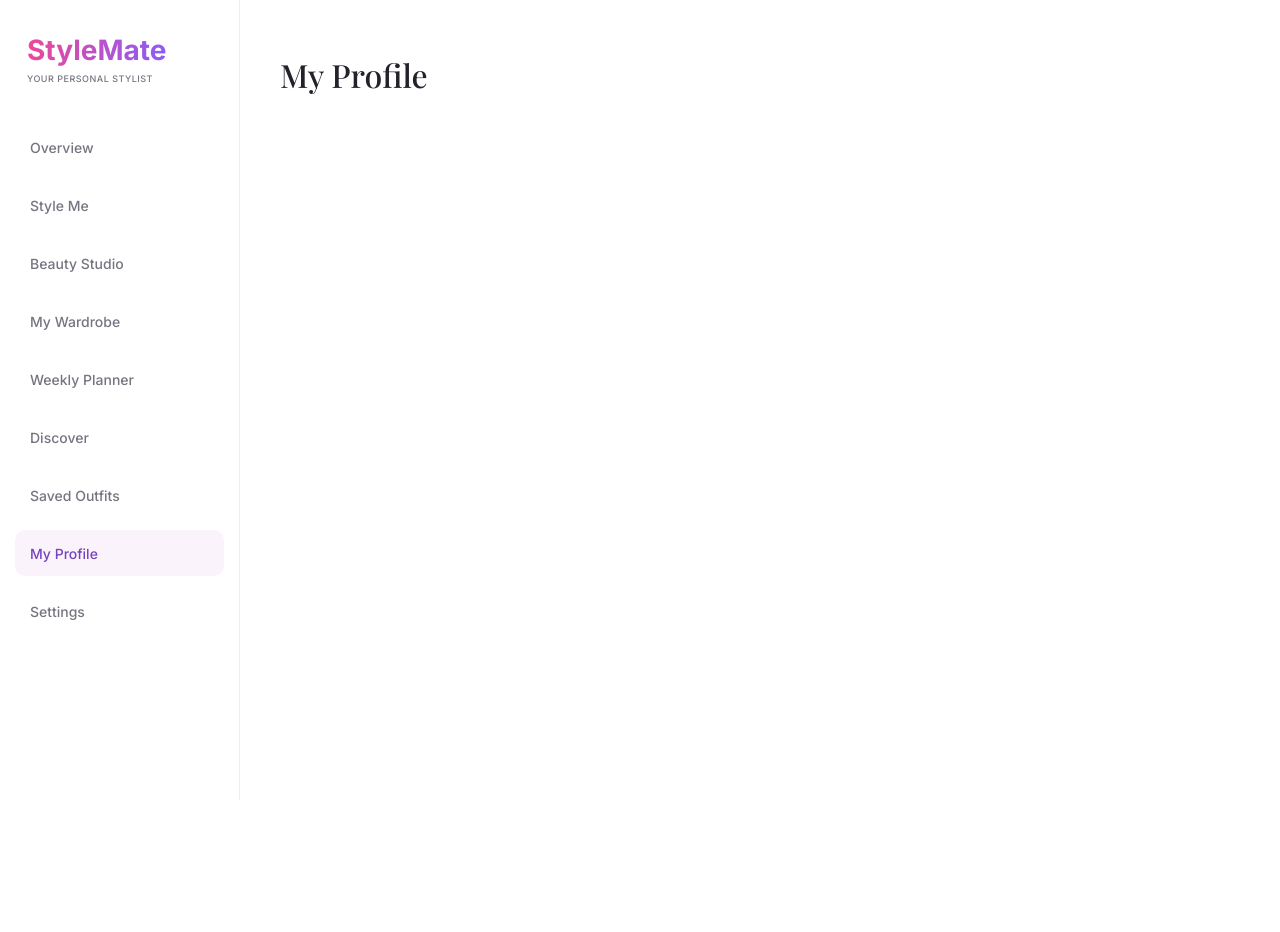
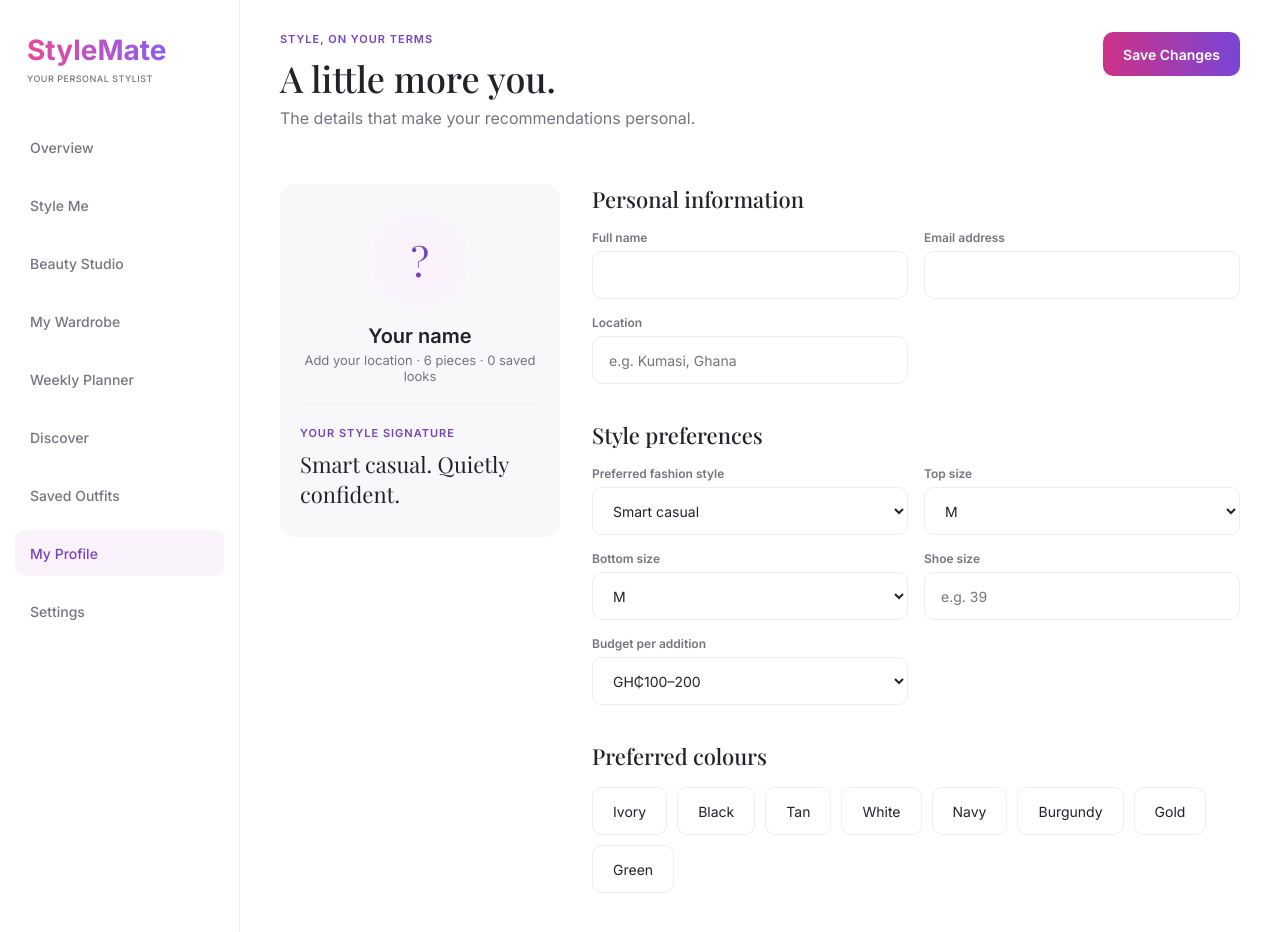
Before and after one commit to DavidaChamah/Stylemate, a React (Vite) app in the folder frontend/: page /profile in a window 1280 px wide. Shown: the top 932 px of the page. Before the commit the page ends 800 px from the top, so only its background shows below. Built offline with nearby package versions, Linux system fonts and the light colour scheme.

Commit message:
Build Profile page

```diff
--- a/frontend/src/index.css
+++ b/frontend/src/index.css
@@ -451,3 +451,86 @@ h1, h2, h3 { font-family: var(--font-heading); font-weight: 500; }
 .empty-state p { margin: 0 0 20px; font-size: 14px; color: var(--muted-2); }
 
 .link-btn:disabled { color: var(--success-text); cursor: default; }
+
+.profile {
+  display: grid;
+  grid-template-columns: 280px 1fr;
+  gap: 32px;
+  align-items: start;
+  margin-top: 28px;
+}
+@media (max-width: 800px) {
+  .profile { grid-template-columns: 1fr; }
+}
+
+.profile-card {
+  padding: 28px 20px;
+  text-align: center;
+  background: var(--panel);
+  border-radius: 16px;
+}
+.avatar {
+  width: 96px;
+  height: 96px;
+  margin: 0 auto 16px;
+  display: flex;
+  align-items: center;
+  justify-content: center;
+  border-radius: 50%;
+  background: var(--tint);
+  color: var(--purple);
+  font-family: var(--font-heading);
+  font-size: 40px;
+}
+.profile-card h3 {
+  margin: 0 0 4px;
+  font-family: var(--font-ui);
+  font-size: 20px;
+  font-weight: 600;
+}
+.profile-meta { margin: 0 0 20px; font-size: 13px; color: var(--muted); }
+.signature {
+  padding-top: 16px;
+  border-top: 1px solid var(--border);
+  text-align: left;
+}
+.signature span {
+  font-size: 11px;
+  font-weight: 600;
+  letter-spacing: 1px;
+  color: var(--purple);
+}
+.signature p { margin: 8px 0 0; font-family: var(--font-heading); font-size: 22px; }
+
+.form-section { margin-bottom: 36px; }
+.form-section h2 { margin: 0 0 16px; font-size: 22px; }
+.fields {
+  display: grid;
+  grid-template-columns: repeat(auto-fit, minmax(220px, 1fr));
+  gap: 16px;
+}
+.field {
+  display: flex;
+  flex-direction: column;
+  gap: 6px;
+  font-size: 12px;
+  font-weight: 600;
+  color: var(--muted);
+}
+.field input,
+.field select {
+  height: 48px;
+  padding: 0 16px;
+  background: #fff;
+  border: 1px solid var(--border);
+  border-radius: 10px;
+  font-family: var(--font-ui);
+  font-size: 14px;
+  color: var(--text);
+}
+.field input:focus,
+.field select:focus {
+  outline: none;
+  border-color: var(--violet);
+}
+.save-message { margin-left: 12px; font-size: 14px; color: var(--success-text); }
--- a/frontend/src/pages/Profile.jsx
+++ b/frontend/src/pages/Profile.jsx
@@ -1,3 +1,177 @@
+import { useState } from 'react';
+import { initialItems } from '../data/wardrobe';
+import { options } from '../data/style';
+
+const STYLES = ['Casual', 'Smart casual', 'Formal', 'Traditional', 'Streetwear', 'Minimal'];
+const SIZES = ['XS', 'S', 'M', 'L', 'XL', 'XXL'];
+const COLOURS = ['Ivory', 'Black', 'Tan', 'White', 'Navy', 'Burgundy', 'Gold', 'Green'];
+
+const DEFAULTS = {
+  name: '',
+  email: '',
+  location: '',
+  style: 'Smart casual',
+  top: 'M',
+  bottom: 'M',
+  shoe: '',
+  budget: 'GH₵100–200',
+  colours: [],
+};
+
+function loadJson(key, fallback) {
+  try {
+    const saved = localStorage.getItem(key);
+    return saved ? JSON.parse(saved) : fallback;
+  } catch {
+    return fallback;
+  }
+}
+
 export default function Profile() {
-  return <h1>My Profile</h1>;
+  const [profile, setProfile] = useState(() => ({ ...DEFAULTS, ...loadJson('profile', {}) }));
+  const [message, setMessage] = useState('');
+  const pieces = loadJson('wardrobe', initialItems).length;
+  const looks = loadJson('savedOutfits', []).length;
+
+  function update(field, value) {
+    setProfile({ ...profile, [field]: value });
+    setMessage('');
+  }
+
+  function toggleColour(c) {
+    const has = profile.colours.includes(c);
+    update('colours', has ? profile.colours.filter((x) => x !== c) : [...profile.colours, c]);
+  }
+
+  function save(e) {
+    e.preventDefault();
+    try {
+      localStorage.setItem('profile', JSON.stringify(profile));
+      setMessage('Saved ✓');
+    } catch {
+      setMessage('Could not save on this device.');
+    }
+  }
+
+  const initial = profile.name.trim() ? profile.name.trim()[0].toUpperCase() : '?';
+
+  return (
+    <form onSubmit={save}>
+      <div className="page-header">
+        <div>
+          <p className="eyebrow">STYLE, ON YOUR TERMS</p>
+          <h1>A little more you.</h1>
+          <p className="subtitle">The details that make your recommendations personal.</p>
+        </div>
+        <div>
+          <button className="btn-primary" type="submit">Save Changes</button>
+          {message && <span className="save-message">{message}</span>}
+        </div>
+      </div>
+
+      <div className="profile">
+        <aside className="profile-card">
+          <div className="avatar">{initial}</div>
+          <h3>{profile.name.trim() || 'Your name'}</h3>
+          <p className="profile-meta">
+            {profile.location || 'Add your location'} · {pieces} pieces · {looks} saved looks
+          </p>
+          <div className="signature">
+            <span>YOUR STYLE SIGNATURE</span>
+            <p>{profile.style}. Quietly confident.</p>
+          </div>
+        </aside>
+
+        <div>
+          <section className="form-section">
+            <h2>Personal information</h2>
+            <div className="fields">
+              <label className="field">
+                Full name
+                <input value={profile.name} onChange={(e) => update('name', e.target.value)} />
+              </label>
+              <label className="field">
+                Email address
+                <input
+                  type="email"
+                  value={profile.email}
+                  onChange={(e) => update('email', e.target.value)}
+                />
+              </label>
+              <label className="field">
+                Location
+                <input
+                  placeholder="e.g. Kumasi, Ghana"
+                  value={profile.location}
+                  onChange={(e) => update('location', e.target.value)}
+                />
+              </label>
+            </div>
+          </section>
+
+          <section className="form-section">
+            <h2>Style preferences</h2>
+            <div className="fields">
+              <label className="field">
+                Preferred fashion style
+                <select value={profile.style} onChange={(e) => update('style', e.target.value)}>
+                  {STYLES.map((s) => (
+                    <option key={s}>{s}</option>
+                  ))}
+                </select>
+              </label>
+              <label className="field">
+                Top size
+                <select value={profile.top} onChange={(e) => update('top', e.target.value)}>
+                  {SIZES.map((s) => (
+                    <option key={s}>{s}</option>
+                  ))}
+                </select>
+              </label>
+              <label className="field">
+                Bottom size
+                <select value={profile.bottom} onChange={(e) => update('bottom', e.target.value)}>
+                  {SIZES.map((s) => (
+                    <option key={s}>{s}</option>
+                  ))}
+                </select>
+              </label>
+              <label className="field">
+                Shoe size
+                <input
+                  placeholder="e.g. 39"
+                  value={profile.shoe}
+                  onChange={(e) => update('shoe', e.target.value)}
+                />
+              </label>
+              <label className="field">
+                Budget per addition
+                <select value={profile.budget} onChange={(e) => update('budget', e.target.value)}>
+                  {options.Budget.map((b) => (
+                    <option key={b}>{b}</option>
+                  ))}
+                </select>
+              </label>
+            </div>
+          </section>
+
+          <section className="form-section">
+            <h2>Preferred colours</h2>
+            <div className="choices">
+              {COLOURS.map((c) => (
+                <button
+                  key={c}
+                  type="button"
+                  className={profile.colours.includes(c) ? 'choice active' : 'choice'}
+                  onClick={() => toggleColour(c)}
+                >
+                  {c}
+                </button>
+              ))}
+            </div>
+          </section>
+        </div>
+      </div>
+    </form>
+  );
 }
```
